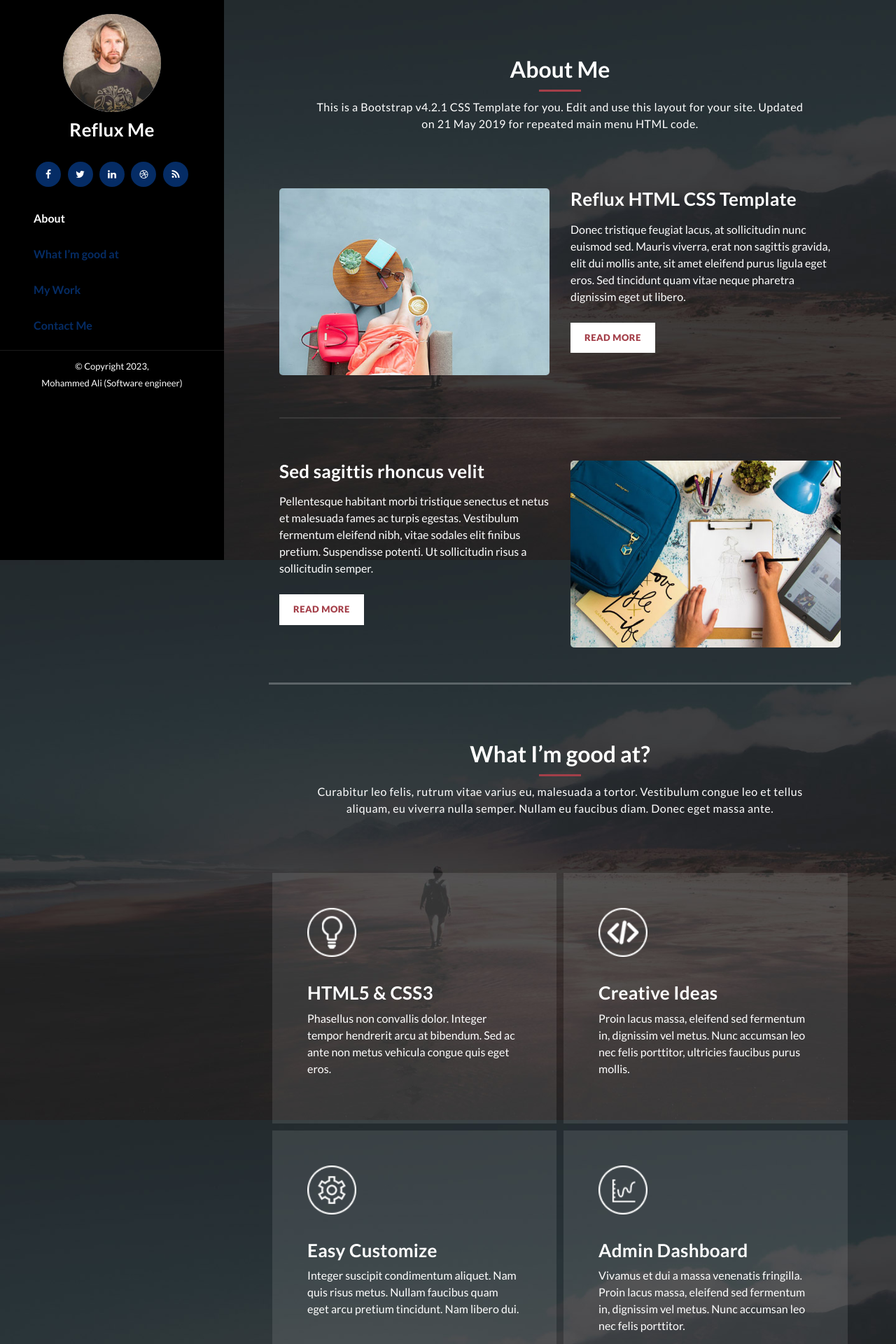
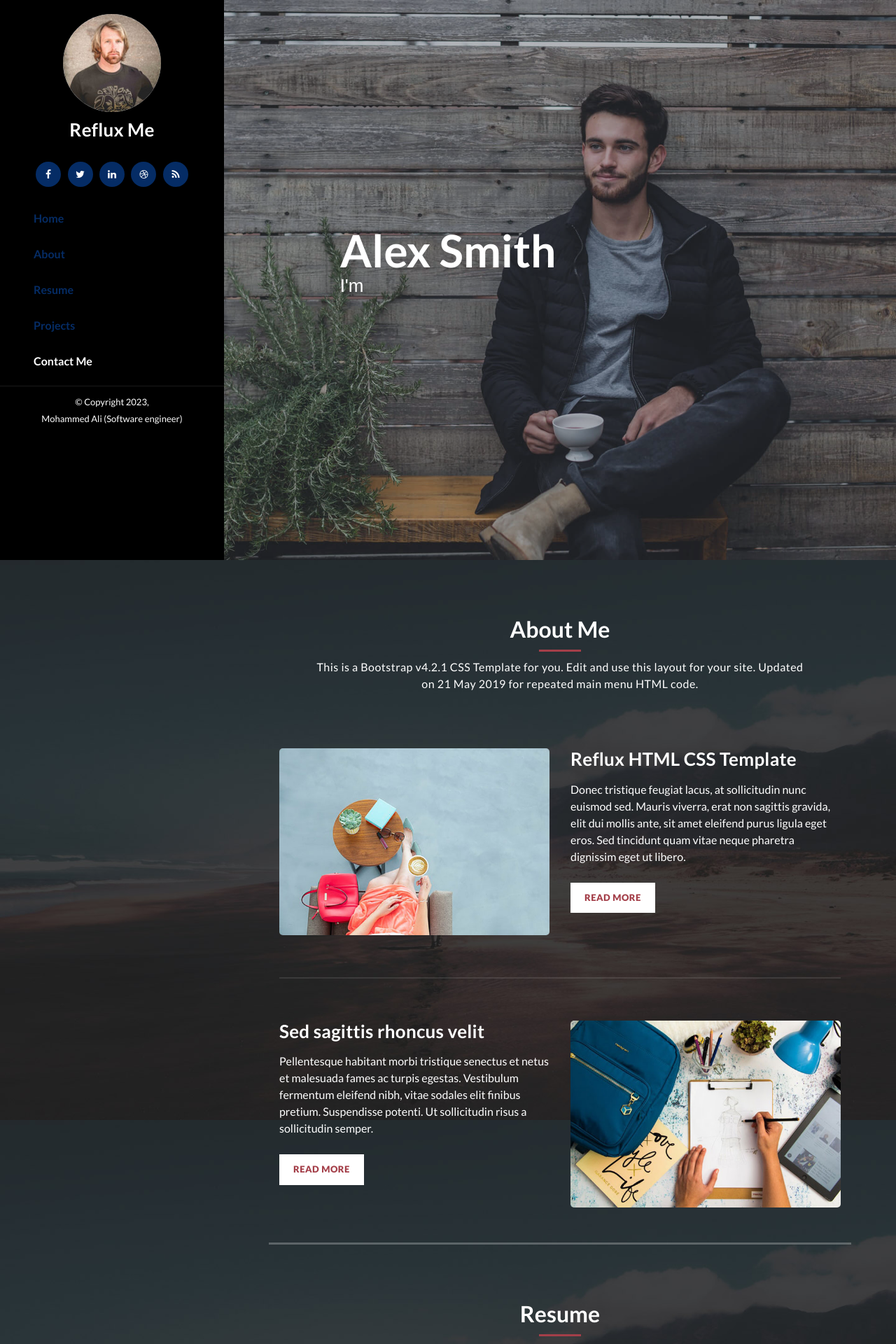
Before and after one commit to Pundit4Real/Porfolio-WebSite, a Django app: page / in a window 1280 px wide. Shown: the top 1920 px of the page at 70% size. Run offline with Django 5.2, Linux system fonts and the light colour scheme; some libraries are stand-ins or nearby versions.

Commit message:
refactoring template design

```diff
--- a/backend/templates/main/base.html
+++ b/backend/templates/main/base.html
@@ -65,9 +65,10 @@
               </div>
               <nav class="main-nav" role="navigation">
                 <ul class="main-menu">
+                  <li><a href="#section1">Home</a></li>
                   <li><a href="#section1">About</a></li>
-                  <li><a href="#section2">What I’m good at</a></li>
-                  <li><a href="#section3">My Work</a></li>
+                  <li><a href="#section2">Resume</a></li>
+                  <li><a href="#section3">Projects</a></li>
                   <li><a href="#section4">Contact Me</a></li>
                 </ul>
               </nav>
--- a/backend/templates/main/index.html
+++ b/backend/templates/main/index.html
@@ -8,6 +8,16 @@
 
 
 {% block content %}
+
+
+  <!-- ======= Hero Section ======= -->
+  <section id="hero" class="d-flex flex-column justify-content-center align-items-center">
+    <div class="hero-container" data-aos="fade-in">
+      <h1>Alex Smith</h1>
+      <p>I'm <span class="typed" data-typed-items="Designer, Developer, Freelancer, Photographer"></span></p>
+    </div>
+  </section><!-- End Hero -->
+
 <!-- The about page -->
 <section class="section about-me" data-section="section1">
   <div class="container">
@@ -74,7 +84,7 @@
 <section class="section my-services" data-section="section2">
   <div class="container">
     <div class="section-heading">
-      <h2>What I’m good at?</h2>
+      <h2>Resume</h2>
       <div class="line-dec"></div>
       <span
         >Curabitur leo felis, rutrum vitae varius eu, malesuada a tortor.
--- a/static/assets/css/templatemo-style.css
+++ b/static/assets/css/templatemo-style.css
@@ -294,6 +294,75 @@
     line-height: 60px;
 }
 
+
+/*--------------------------------------------------------------
+# Hero Section
+--------------------------------------------------------------*/
+#hero {
+    width: 100%;
+    height: 100vh;
+    background: url("../images/hero-bg.jpg") top center;
+    background-size: cover;
+  }
+
+  #hero:before {
+    content: "";
+    background: rgba(5, 13, 24, 0.3);
+    position: absolute;
+    bottom: 0;
+    top: 0;
+    left: 0;
+    right: 0;
+    z-index: 1;
+  }
+
+  #hero .hero-container {
+    position: relative;
+    z-index: 2;
+    min-width: 300px;
+  }
+
+  #hero h1 {
+    margin: 0 0 10px 0;
+    font-size: 64px;
+    font-weight: 700;
+    line-height: 56px;
+    color: #fff;
+  }
+
+  #hero p {
+    color: #fff;
+    margin-bottom: 50px;
+    font-size: 26px;
+    font-family: "Poppins", sans-serif;
+  }
+
+  #hero p span {
+    color: #fff;
+    padding-bottom: 4px;
+    letter-spacing: 1px;
+    border-bottom: 3px solid #149ddd;
+  }
+
+
+@media (min-width: 1024px) {
+    #hero {
+      background-attachment: fixed;
+    }
+  }
+
+  @media (max-width: 768px) {
+    #hero h1 {
+      font-size: 28px;
+      line-height: 36px;
+    }
+
+    #hero h2 {
+      font-size: 18px;
+      line-height: 24px;
+      margin-bottom: 30px;
+    }
+  }
 
 /* Section */
 
```
Also changed, not shown: static/assets/images/hero-bg.jpg (added).
